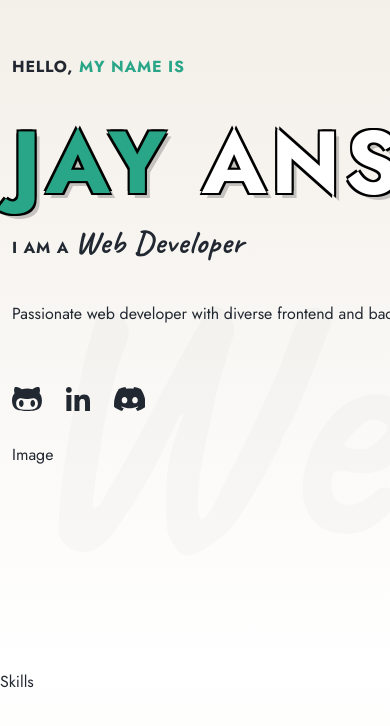
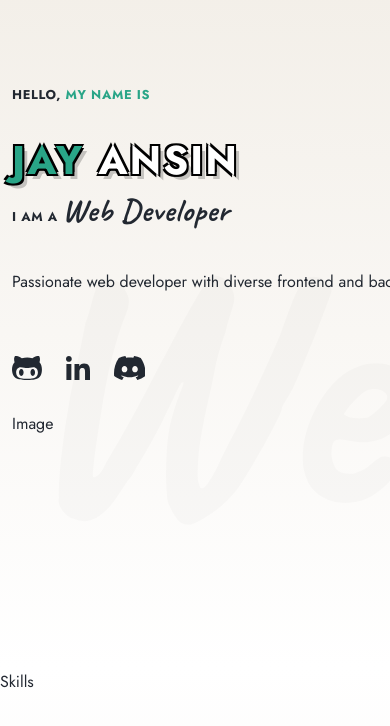
Before and after one commit to pronoia9/lumirise, a React (Vite) app: page / in a window 390 px wide. Shown: the part 176-902 px from the top of the page. Built offline with nearby package versions, Linux system fonts and the light colour scheme.

Commit message:
add mobile font size

```diff
--- a/src/styles/TextStyles.js
+++ b/src/styles/TextStyles.js
@@ -7,6 +7,10 @@ export const Subtitle = styled(motion.div)`
   color: var(--c-font);
   text-transform: uppercase;
   letter-spacing: 0.05em;
+
+  @media screen and (max-width: 767px) {
+    font-size: 0.8rem;
+  }
 `;
 
 export const SubtitleWithAccent = styled(Subtitle)`
@@ -37,4 +41,8 @@ export const Title = styled(motion.h1)`
   span {
     color: #29a587;
   }
+
+  @media screen and (max-width: 767px) {
+    font-size: 2.5rem;
+  }
 `;
```
